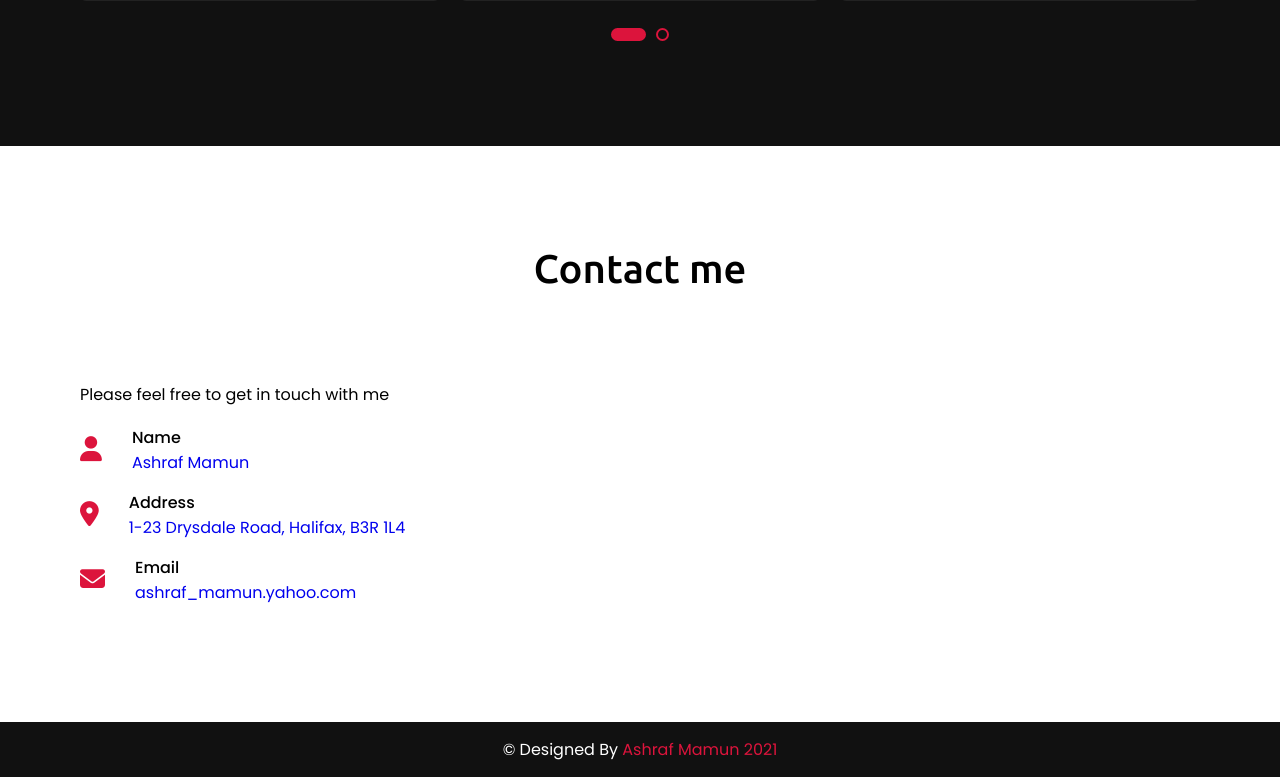
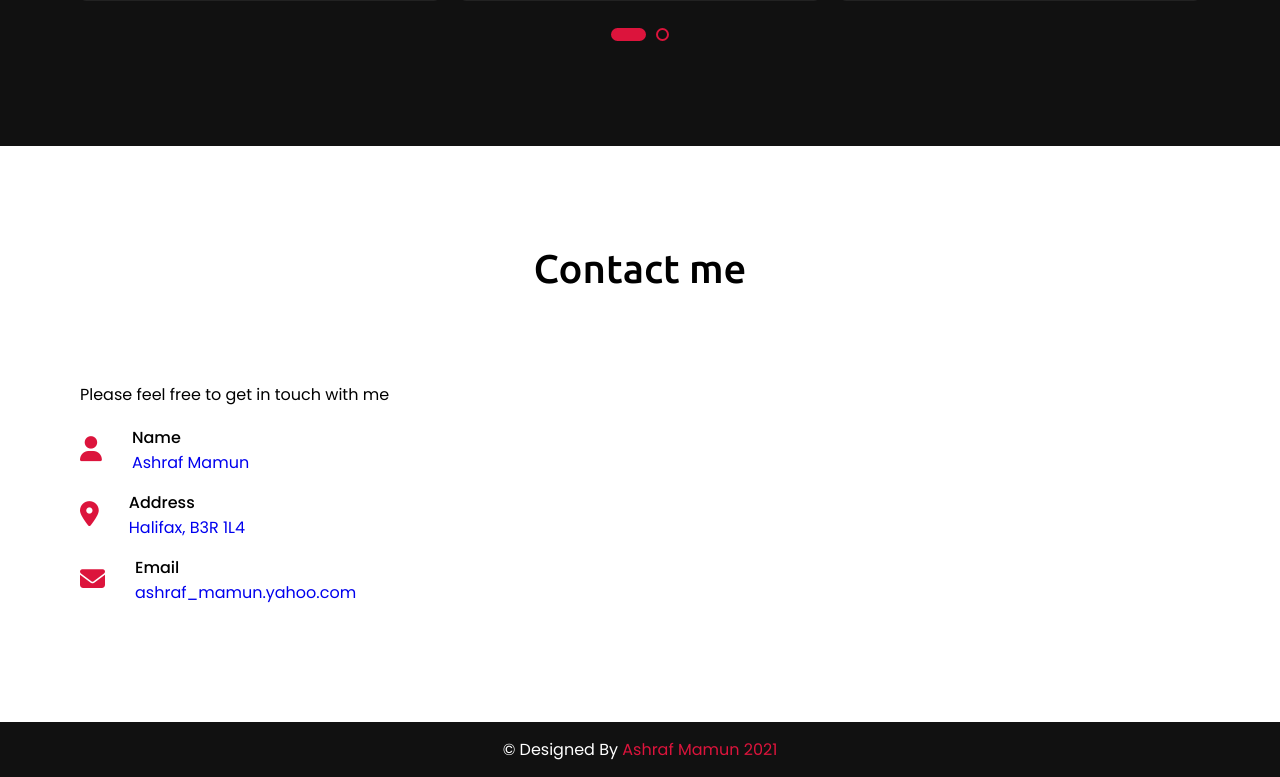
Before and after one commit to Paraga2mp/ashrafmamun, a plain HTML site: page index.html in a window 1280 px wide. Shown: the part 4140-4917 px from the top of the page. Drawn offline with nearby package versions, Linux system fonts and the light colour scheme.

Commit message:
Updated on Apr 9

```diff
--- a/index.html
+++ b/index.html
@@ -335,10 +335,9 @@
                             <i class="fas fa-map-marker-alt"></i>
                             <div class="info">
                                 <div class="head">Address</div>
-                                <div class="sub-title"><a href="https://www.google.com/maps/place/1+Drysdale+Rd,+Halifax,+NS+B3R+1L4/@44.6065812,-63.6160211,657m
-                                    /data=!3m2!1e3!4b1!4m13!1m7!3m6!1s0x4b5a19150170a047:0x6100470d1208b9f0!2s1+Drysdale+Rd,+
-                                    Halifax,+NS+B3R+1L4!3b1!8m2!3d44.6065812!4d-63.6138324!3m4!1s0x4b5a19150170a047:
-                                    0x6100470d1208b9f0!8m2!3d44.6065812!4d-63.6138324" target="_blank">1-23 Drysdale Road, Halifax, B3R 1L4</a></div>
+                                <div class="sub-title"><a href="https://www.google.com/maps/place/Halifax,+NS/@44.6461034,-63.7729809,
+                                    11z/data=!3m1!4b1!4m5!3m4!1s0x4b5a211407dbfac1:0x666be3a6438b2ddc!8m2!3d44.6475811!4d-63.5727683"
+                                    target="_blank">Halifax, B3R 1L4</a></div>
                             </div>
 
                         </div>
```
Also changed, not shown: 1 other file.
